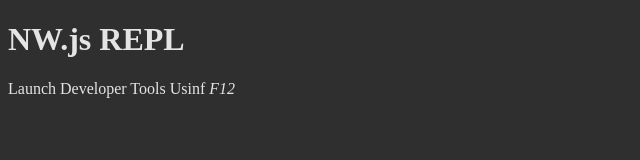
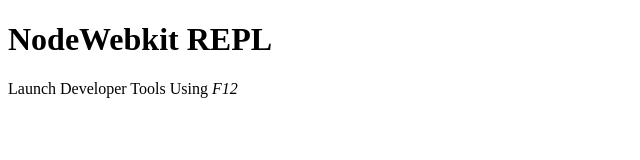
Before and after one commit to bthalheim/Node_WebkitRepl, a website: page index.html in a window 1280 px wide. Shown: the whole page, without its empty margins (0-640 px from the left). Drawn offline with Linux system fonts and the light colour scheme.

Commit message:
Update README

```diff
--- a/index.html
+++ b/index.html
@@ -4,22 +4,13 @@
     <meta charset="UTF-8">
     <meta name="viewport" content="width=device-width, initial-scale=1.0">
     <meta http-equiv="X-UA-Compatible" content="ie=edge">
-    <title>NW.js Repl</title>
-
-    <style>
-
-        body {
-            background-color: #2f2f2f;
-            color: #e4e4e4
-        }
-
-    </style>
+    <title>NodeWebkit Repl</title>
 
 </head>
 <body>
 
-    <h1>NW.js REPL</h1>
-    <p>Launch Developer Tools Usinf <em>F12</em></p>
+    <h1>NodeWebkit REPL</h1>
+    <p>Launch Developer Tools Using <em>F12</em></p>
 
 </body>
 </html>
```
Also changed, not shown: README.md.
